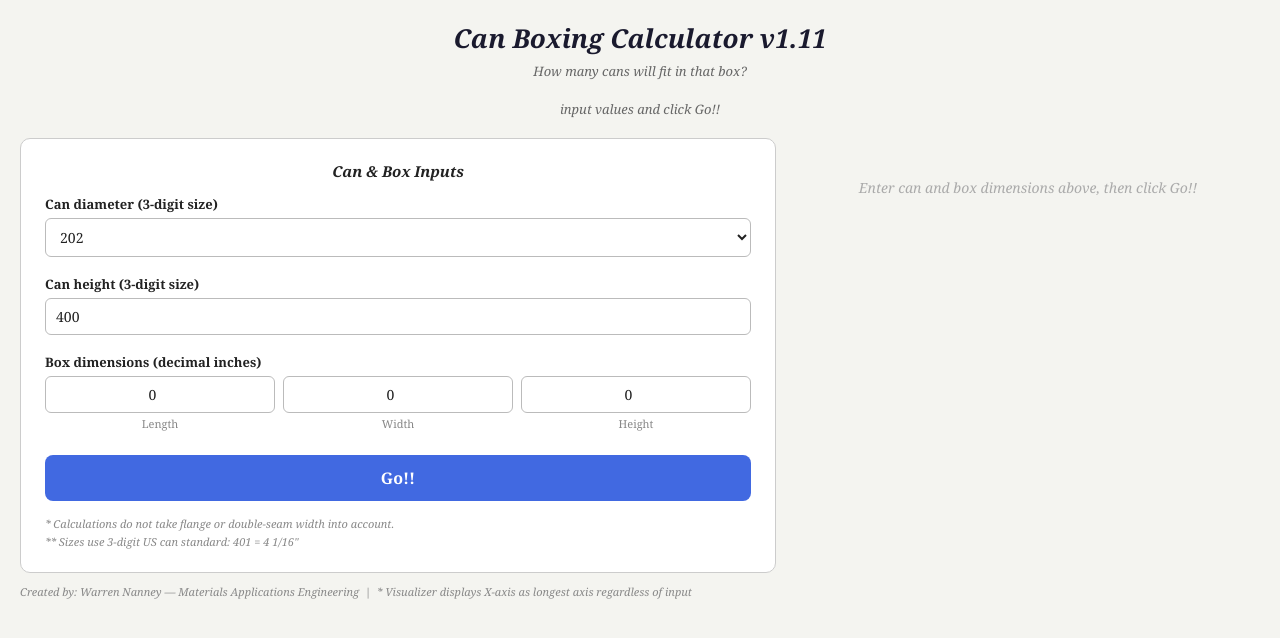
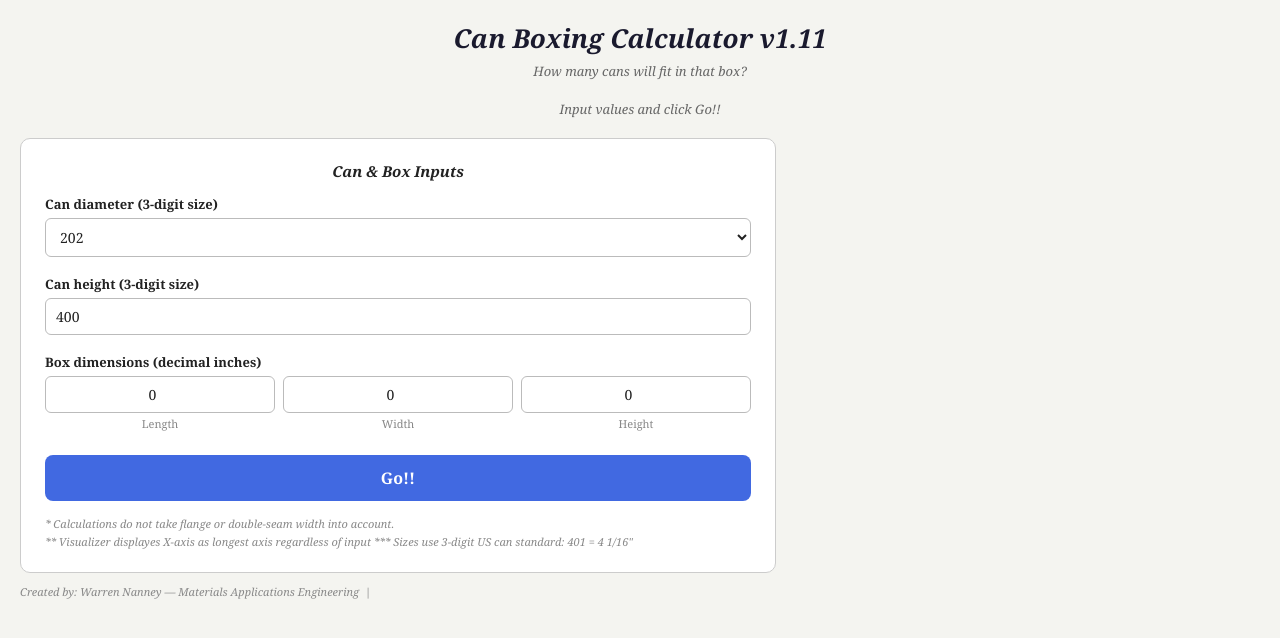
Before and after one commit to nanneywa/cylinder-calculator, a plain HTML site: page index.html in a window 1280 px wide. Drawn offline with Linux system fonts and the light colour scheme.

Commit message:
Update index.html

```diff
--- a/index.html
+++ b/index.html
@@ -238,7 +238,7 @@
 
 <h1>Can Boxing Calculator v1.11</h1>
 <p class="subtitle">How many cans will fit in that box?</p>
- <p class="subtitle">input values and click Go!!</p>
+ <p class="subtitle">Input values and click Go!!</p>
 
 <div class="layout">
 
@@ -285,20 +285,20 @@
 
     <p class="note">
       * Calculations do not take flange or double-seam width into account.<br>
-      ** Sizes use 3-digit US can standard: 401 = 4&nbsp;1/16"
+      ** Visualizer displayes X-axis as longest axis regardless of input
+      *** Sizes use 3-digit US can standard: 401 = 4&nbsp;1/16"
     </p>
   </div>
 
   <!-- RESULTS PANEL -->
   <div class="results-panel" id="results-panel">
-    <div class="placeholder-msg">Enter can and box dimensions above, then click Go!!</div>
+    <div class="placeholder-msg"></div>
   </div>
 
 </div>
 
 <p class="footnotes">
   Created by: Warren Nanney — Materials Applications Engineering &nbsp;|&nbsp;
-  * Visualizer displays X-axis as longest axis regardless of input
 </p>
 
 <script>
```
